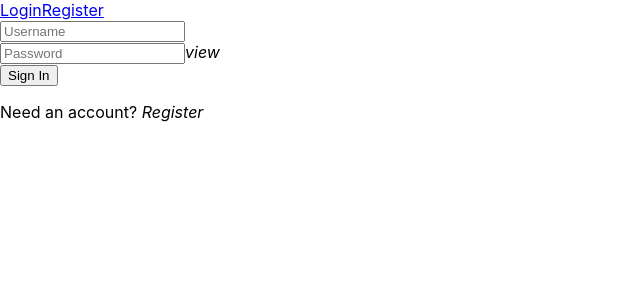
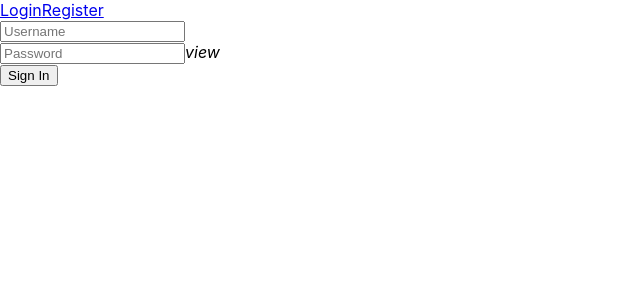
Before and after one commit to londonrosemary/playground-plays-frontend, a React (Create React App) app: page /login in a window 1280 px wide. Shown: the top 300 px of the page, without its empty margins (0-640 px from the left). Built offline with nearby package versions, Linux system fonts and the light colour scheme.

Commit message:
update login & registration forms. View play details created. Add popup modal library

```diff
--- a/package.json
+++ b/package.json
@@ -12,6 +12,7 @@
     "react-router": "^6.6.1",
     "react-router-dom": "^6.6.1",
     "react-scripts": "5.0.1",
+    "reactjs-popup": "^2.0.6",
     "web-vitals": "^2.1.4"
   },
   "scripts": {
--- a/src/Components/Login/Login.js
+++ b/src/Components/Login/Login.js
@@ -61,12 +61,6 @@ function Login({isRegistered, switchMode}){
                     <button id="signInButton"type="submit">Sign In</button>
                 </div>
             </form>
-            <p>
-                {isRegistered
-                    ? "Have an account? "
-                    : "Need an account? "}
-                <em onClick={switchMode}>{isRegistered ? "Sign In" : "Register"}</em>
-            </p>
         </div>
     )
 }
--- a/src/Components/Monologues/MonologueCard.js
+++ b/src/Components/Monologues/MonologueCard.js
@@ -12,7 +12,7 @@ const MonologueCard = ({monologue, setMonologue}) => {
     return(
         <div className="MonologueCard-container">
             <h3>{monologue.name}</h3>
-            {/* <p>Playwright: {monologue.author}</p> */}
+            <p>Playwright: {monologue.author}</p>
             <p>Genre: {monologue.genre}</p>
             <p>Gender: {monologue.gender}</p>
             <button onClick={viewDetails}>View Details</button>
--- a/src/Components/Plays/PlayDetails.js
+++ b/src/Components/Plays/PlayDetails.js
@@ -2,14 +2,15 @@ import React, { useEffect, useState } from 'react';
 import {useParams} from 'react-router-dom';
 import axios from "axios";
 import { API} from "../../constant";
-// import { useState } from 'react';
+import Popup from 'reactjs-popup';
 
 const PlayDetails = () => {
     const { playId } = useParams();
-    const baseURL = API + `/plays/${playId}`
+    const baseURL = API + `/plays/${playId}?populate=monologues`
     const token = localStorage.getItem("authToken")
     const headers = { 'Authorization': `Bearer ${token}` }; // auth header with bearer token
     const [currentPlay, setCurrentPlay] = useState({})
+    const [currentMonologues, setCurrentMonologes] = useState([])
 
     useEffect(() => {
         axios.get(
@@ -20,6 +21,8 @@ const PlayDetails = () => {
             // console.log(response.data.data)
             setCurrentPlay(response.data.data.attributes)
             // console.log(currentPlay)
+            setCurrentMonologes(response.data.data.attributes.monologues.data)
+            // console.log(currentMonologues)
         })
       }, [playId]);
 
@@ -33,7 +36,9 @@ const PlayDetails = () => {
                 <h4>Written by: {currentPlay.author}</h4>
                 <p>{currentPlay.synopsis}</p>
                 <p>Time period: {currentPlay.time_period}</p>
-                <p>View Suggested Monologues</p>
+                <Popup trigger={<button> View Suggested Monologues</button>} position="right center">
+                    add monologue array here
+                 </Popup>
                 </>
             ) : (
                 <p> No working </p>
--- a/src/Components/Plays/Plays.js
+++ b/src/Components/Plays/Plays.js
@@ -18,7 +18,7 @@ const Plays = ({setPlay}) => {
             {headers}
             )
         .then((response)=>{
-            console.log(response.data.data)
+            // console.log(response.data.data)
             setPlays(response.data.data)
             // console.log(allPlays)
         })
--- a/src/Components/Register/Register.js
+++ b/src/Components/Register/Register.js
@@ -131,12 +131,6 @@ function Register({isRegistered, switchMode}){
                     <button type="submit">Sign Up</button>
                 </div>
             </form>
-            <p>
-                {isRegistered
-                    ? "Have an account? "
-                    : "Need an account? "}
-                <em onClick={switchMode}>{isRegistered ? "Sign In" : "Register"}</em>
-            </p>
         </div>
     )
 }
```
Also changed, not shown: 1 other file (tests, documents, lock files or other folders).
